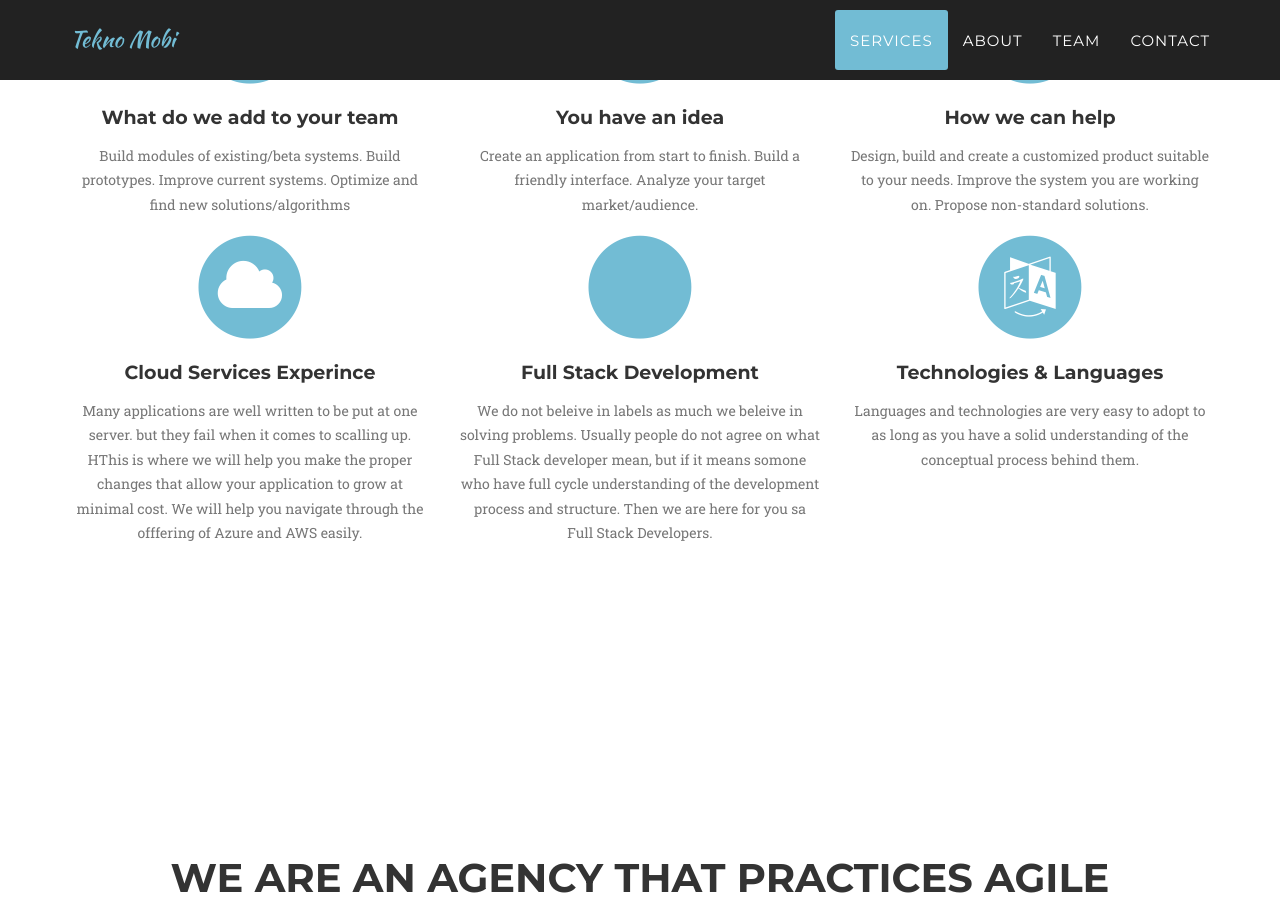
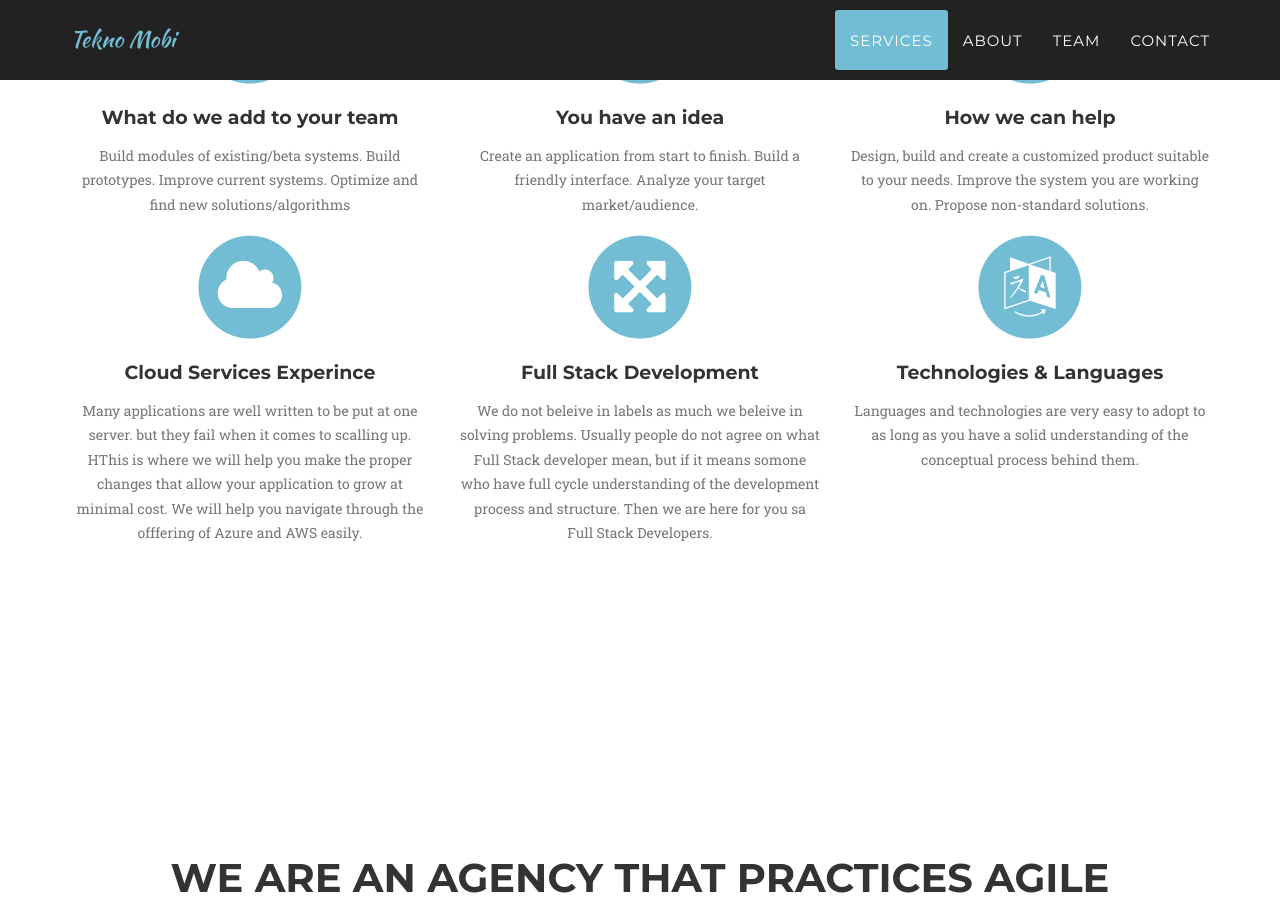
Before and after one commit to lnyousif/teknomobi, a Jekyll site: the page built from index.html, in a window 1280 px wide and 900 px high, scrolled down 1110 px. Built offline with Jekyll 4.4.1, drawn with Linux system fonts in a browser that asks for light colours; some web fonts are replaced.

Commit message:
update text 3

```diff
--- a/_includes/services.html
+++ b/_includes/services.html
@@ -52,7 +52,7 @@
                 <div class="col-md-4">
                     <span class="fa-stack fa-4x">
                         <i class="fa fa-circle fa-stack-2x text-primary"></i>
-                        <i class="fa fa-binoculars fa-stack-1x fa-inverse"></i>
+                        <i class="fa fa-arrows-alt fa-stack-1x fa-inverse"></i>
                     </span>
                     <h4 class="service-heading">Full Stack Development</h4>
                     <p class="text-muted">We do not beleive in labels as much we beleive in solving problems.
```
